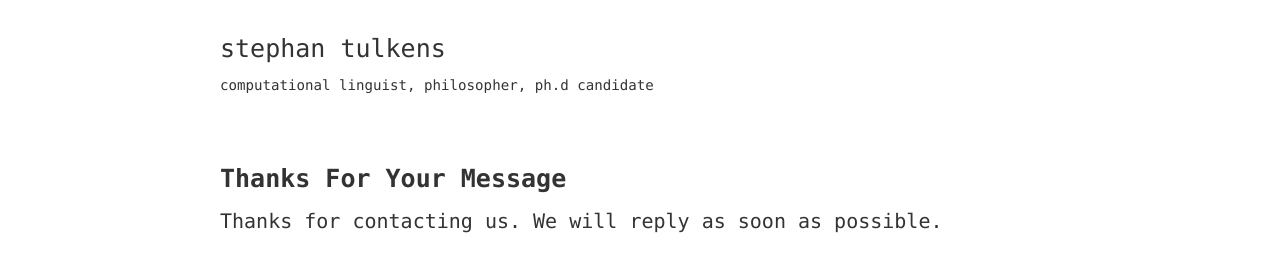
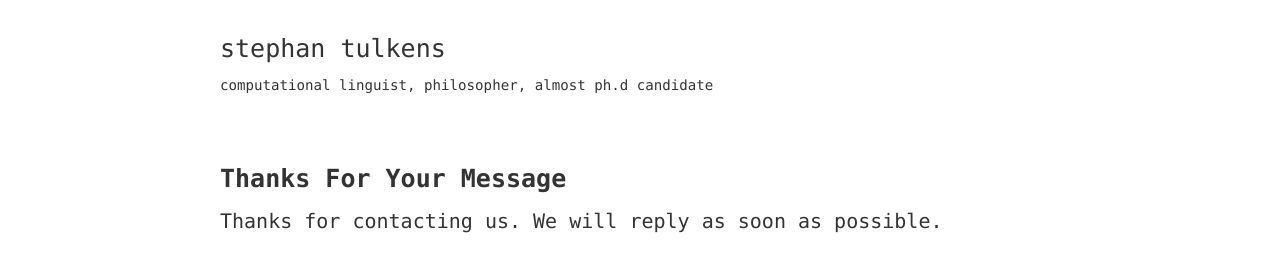
Before and after one commit to stephantul/stephantul.github.io, a Jekyll site: the page built from thanks.md, in a window 1280 px wide. Shown: the top 269 px of the page. Built offline with Jekyll 4.4.1, drawn with Linux system fonts in a browser that asks for light colours.

Commit message:
Delete post, change header

```diff
--- a/_includes/header.html
+++ b/_includes/header.html
@@ -11,7 +11,7 @@
       {% endif %}
     </div>
     <div class="measure">
-    <small>computational linguist, philosopher, ph.d candidate</small>
+    <small>computational linguist, philosopher, almost ph.d candidate</small>
     </div>
   </div>
 </header>
```
Also changed, not shown: _posts/2014-09-10-stephan.md (deleted, +0 -9 lines).
